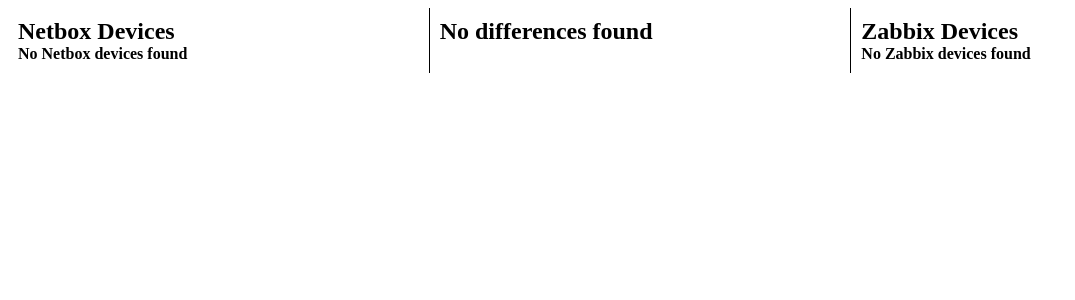
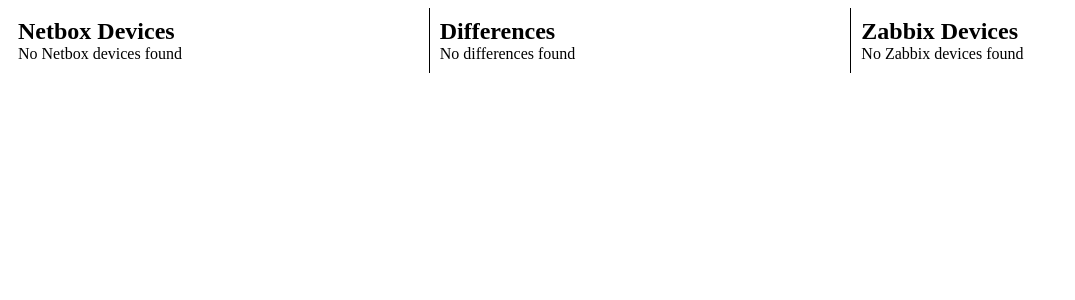
Before and after one commit to LukacMatej/netbox_zabbix_comparator, a Flask app: template templates/compare_output.html in a window 1280 px wide. Shown: the top 300 px of the page, without its empty margins (0-1075 px from the left). Run offline with Flask 3, Linux system fonts and the light colour scheme; the template is opened without the code that fills it, so the values that code supplies are empty.

Commit message:
Uprava template pro vystup

```diff
--- a/templates/compare_output.html
+++ b/templates/compare_output.html
@@ -68,13 +68,13 @@
                 {% endfor %}
             </div>
             {% else %}
-                <div class="header">No Netbox devices found</div>
+                <div>No Netbox devices found</div>
             {% endif %}
         </div>
 
         <div class="column">
+            <div class="header">Differences</div>
             {% if differences %}
-            <div class="header">Differences</div>
             <div class="lines">
                 {% for difference in differences %}
                     <div><strong>Netbox: {{ difference.nb_device.name }}</strong></div>
@@ -120,7 +120,7 @@
                 {% endfor %}
             </div>
             {% else %}
-                <div class="header">No differences found</div>
+                <div>No differences found</div>
             {% endif %}
         </div>
 
@@ -144,7 +144,7 @@
                 {% endfor %}
             </div>
             {% else %}
-                <div class="header">No Zabbix devices found</div>
+                <div>No Zabbix devices found</div>
             {% endif %}
         </div>
     </div>
```
